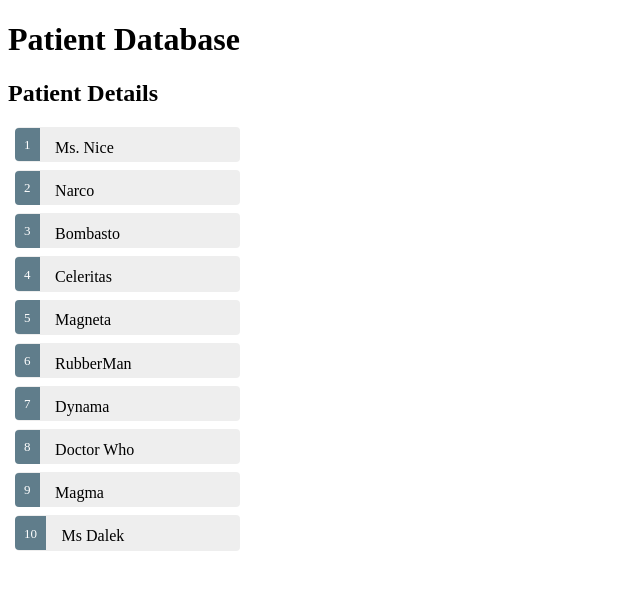
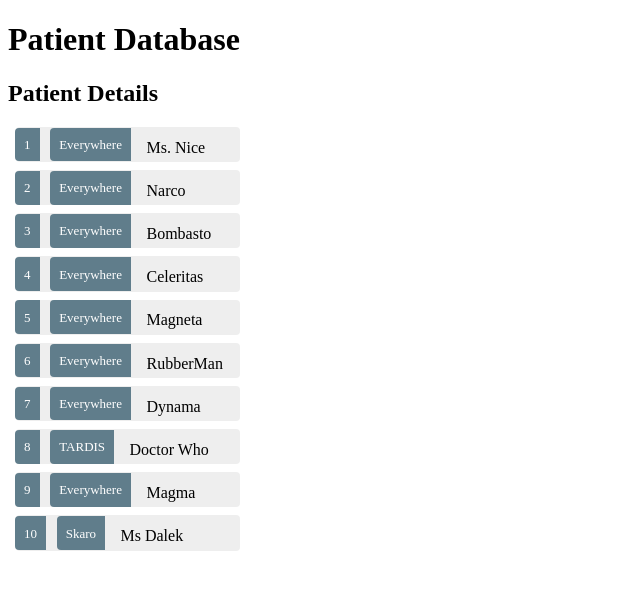
Before and after one commit to dakelkar/patient-app-test, an Angular app: page / in a window 1280 px wide. Shown: the top 590 px of the page, without its empty margins (0-640 px from the left). Built offline with nearby package versions, Linux system fonts and the light colour scheme.

Commit message:
select patient works!!

```diff
--- a/src/app/mock-patients.ts
+++ b/src/app/mock-patients.ts
@@ -1,14 +1,14 @@
 import { Patient } from './patient';
 
 export const PATIENTS: Patient[] = [
-  { id: 1, name: 'Ms. Nice' },
-  { id: 2, name: 'Narco' },
-  { id: 3, name: 'Bombasto' },
-  { id: 4, name: 'Celeritas' },
-  { id: 5, name: 'Magneta' },
-  { id: 6, name: 'RubberMan' },
-  { id: 7, name: 'Dynama' },
-  { id: 8, name: 'Doctor Who' },
-  { id: 9, name: 'Magma' },
-  { id: 10, name: 'Ms Dalek' }
+  { id: 1, name: 'Ms. Nice', add: "Everywhere"},
+  { id: 2, name: 'Narco', add: "Everywhere" },
+  { id: 3, name: 'Bombasto', add: "Everywhere" },
+  { id: 4, name: 'Celeritas', add: "Everywhere" },
+  { id: 5, name: 'Magneta', add: "Everywhere" },
+  { id: 6, name: 'RubberMan', add: "Everywhere" },
+  { id: 7, name: 'Dynama', add: "Everywhere" },
+  { id: 8, name: 'Doctor Who', add: "TARDIS"},
+  { id: 9, name: 'Magma', add: "Everywhere" },
+  { id: 10, name: 'Ms Dalek', add: "Skaro" }
 ];
--- a/src/app/patient.ts
+++ b/src/app/patient.ts
@@ -1,4 +1,5 @@
 export class Patient {
 	id: number;
 	name: string;
+	add: string;
 }
--- a/src/app/patient/patient.component.css
+++ b/src/app/patient/patient.component.css
@@ -1,7 +1,7 @@
 /* patientsComponent's private CSS styles */
 .selected {
   background-color: #CFD8DC !important;
-  color: white;
+  color: red;
 }
 .patients {
   margin: 0 0 2em 0;
@@ -21,7 +21,7 @@
 }
 .patients li.selected:hover {
   background-color: #BBD8DC !important;
-  color: white;
+  color: pink;
 }
 .patients li:hover {
   color: #607D8B;
--- a/src/app/patient/patient.component.html
+++ b/src/app/patient/patient.component.html
@@ -1,6 +1,24 @@
 <h2>Patient Details</h2>
 <ul class = "patients">
-	<li *ngFor ="let patient of patients">
-		<span class="badge">{{patient.id}}</span> {{patient.name}}
+	<li *ngFor = "let patient of patients"
+		[class.selected]="patient === selectedPatient"
+		(click)= "onSelect(patient)">
+		<span class="badge">{{patient.id}}</span>
+		<span class="badge">{{patient.add}}</span> {{patient.name}}
 	</li>
 </ul>
+
+<div *ngIf = "selectedPatient">
+
+	<h2>{{  selectedPatient.name | uppercase }} Details</h2>
+	<div><span>id: </span>{{selectedPatient.id}}</div>
+	<div>
+		<label>name:
+			<input [(ngModel)]="selectedPatient.name" placeholder= "name">
+		</label>
+		<label>address:
+			<input [(ngModel)]="selectedPatient.add" placeholder= "add">
+		</label>
+	</div>
+
+</div>
--- a/src/app/patient/patient.component.ts
+++ b/src/app/patient/patient.component.ts
@@ -10,8 +10,9 @@ import { PATIENTS } from '../mock-patients';
 })
 export class PatientComponent implements OnInit {
 
-	patients = PATIENTS; // this line was a problem. patient = PATIENTS did
-						//	not work. Not sure what patients is referring to
+	patients = PATIENTS;
+
+	selectedPatient: Patient;
 
 
   constructor() { }
@@ -19,4 +20,7 @@ export class PatientComponent implements OnInit {
   ngOnInit() {
   }
 
+  	onSelect(patient: Patient): void {
+		this.selectedPatient = patient;
+	}
 }
```
